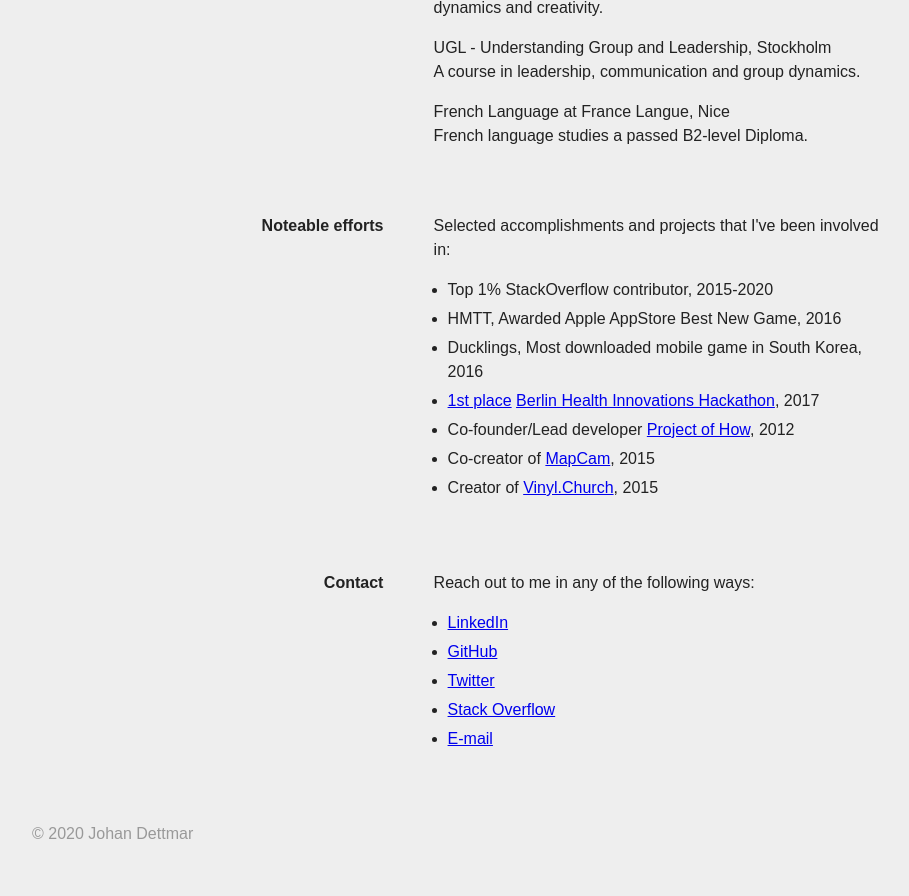
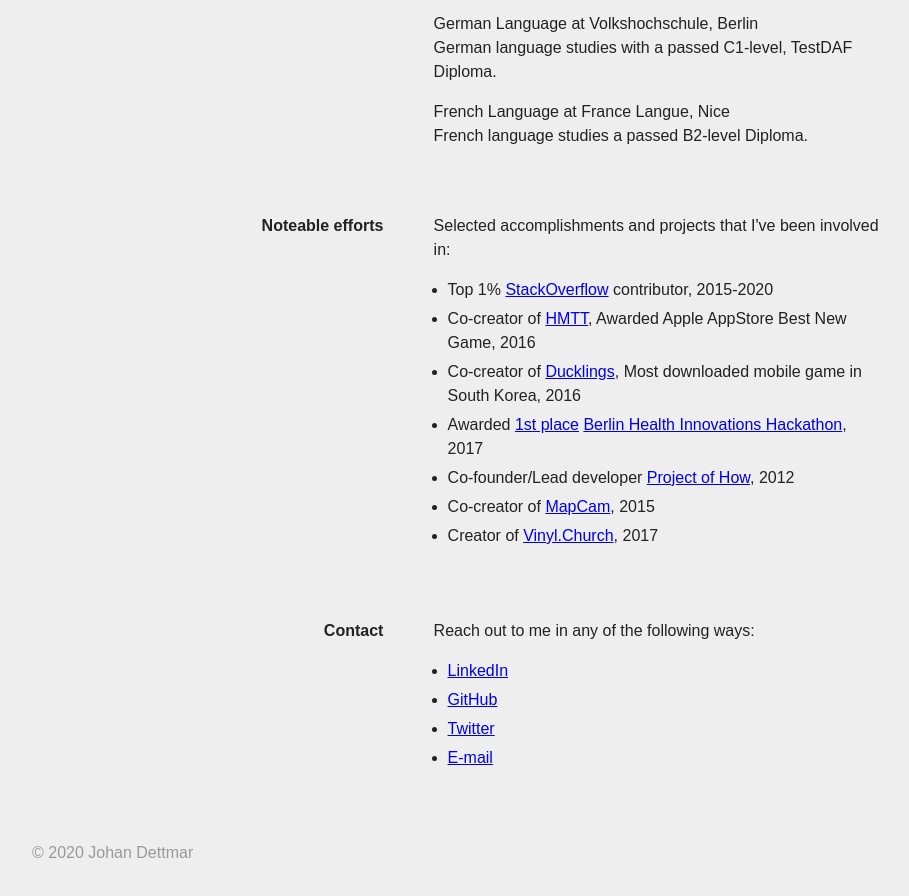
Before and after one commit to dettmar/dettmar.github.io, a plain HTML site: page index.html in a window 1280 px wide. Shown: the part 1026-1922 px from the top of the page, without its empty margins (106-1015 px from the left). Drawn offline with Linux system fonts and the light colour scheme; a web font is replaced by a local one.

Commit message:
Text updates

```diff
--- a/index.html
+++ b/index.html
@@ -94,20 +94,20 @@
 			}
 
 			header {
-				/* background: tomato; */
 				margin: 50px 0;
 				font-weight: 600;
-				/* text-align: center; */
 			}
 
 			section {
 				margin-bottom: 30px;
 			}
-			aside {
+			h2 {
 				float: left;
 				width: 35%;
 				text-align: right;
 				font-weight: 600;
+				font-size: inherit;
+				margin: inherit;
 			}
 			article {
 				float: left;
@@ -120,8 +120,6 @@
 			}
 			strong {
 				font-weight: 500;
-				/* font-style: italic; */
-				/* text-decoration: underline; */
 			}
 			ul {
 				padding-left: 14px;
@@ -136,9 +134,8 @@
 			@media all and (min-width: 600px) {
 
 			}
-
 			@media all and (max-width: 800px) {
-				aside {
+				h2 {
 					width: 100%;
 					text-align: left;
 					padding-bottom: 10px;
@@ -163,13 +160,13 @@
 				<a href="https://dettmar.se">~/dettmar.se</a>
 			</header>
 			<section>
-				<aside>Introduction</aside>
+				<h2>Introduction</h2>
 				<article>
 					<p>I'm a data scientist based in Berlin, Germany with a background in physics and before that, games and web development. I currently work at <a href="https://dida.do" target="_blank" rel="noreferrer">dida</a> as a machine learning scientist.</p>
 				</article>
 			</section>
 			<section>
-				<aside>Work experience</aside>
+				<h2>Work experience</h2>
 				<article>
 					<strong>dida Datenschmiede GmbH, Berlin</strong>
 					<p>Machine Learning Scientist, 2019-.</p>
@@ -186,45 +183,44 @@
 				</article>
 			</section>
 			<section>
-				<aside>Education</aside>
+				<h2>Education</h2>
 				<article>
 					<strong>Physics B.Sc. at Technische Universität, Berlin</strong>
 					<p>A Bachelor of Science degree in Physics with minor subjects such as: Machine Learning I & II, Python for Machine Learning, Deep Neural Networks, Computer oriented Mathematics I & II, Stochastics for computer scientists, etc.</p>
-					<strong>German Language at Volkshochschule, Berlin</strong>
-					<p>German language studies with a passed C1-level, TestDAF Diploma.</p>
 					<strong>Digital Media at Hyper Island, Stockholm</strong>
 					<p>A Diploma in Digital Media from Hyper Island, with a focus on design, technology, strategy and entrepreneurship, group dynamics and creativity.</p>
 					<strong>UGL - Understanding Group and Leadership, Stockholm</strong>
 					<p>A course in leadership, communication and group dynamics.</p>
+					<strong>German Language at Volkshochschule, Berlin</strong>
+					<p>German language studies with a passed C1-level, TestDAF Diploma.</p>
 					<strong>French Language at France Langue, Nice</strong>
 					<p>French language studies a passed B2-level Diploma.</p>
 				</article>
 			</section>
 			<section>
-				<aside>Noteable efforts</aside>
+				<h2>Noteable efforts</h2>
 				<article>
 					Selected accomplishments and projects that I've been involved in:
 					<ul>
-						<li>Top 1% StackOverflow contributor, 2015-2020</li>
-						<li>HMTT, Awarded Apple AppStore Best New Game, 2016</li>
-						<li>Ducklings, Most downloaded mobile game in South Korea, 2016</li>
-						<li><a href="https://healthhackathon17-berlin.sparkboard.com/project/5a21ccd19c7a9b0400384394" target="_blanket">1st place</a> <a href="https://hacking-health.org/berlin-old/bhi-hackathon2017/" target="_blank" rel="noreferrer">Berlin Health Innovations Hackathon</a>, 2017</li>
+						<li>Top 1% <a href="http://stackoverflow.com/users/704371/johan-dettmar" target="_blank" rel="noreferrer">StackOverflow</a> contributor, 2015-2020</li>
+						<li>Co-creator of <a href="http://heavymetaltennis.com/" target="_blank" rel="noreferrer">HMTT</a>, Awarded Apple AppStore Best New Game, 2016</li>
+						<li>Co-creator of <a href="http://ducklingsgame.com/" target="_blank" rel="noreferrer">Ducklings</a>, Most downloaded mobile game in South Korea, 2016</li>
+						<li>Awarded <a href="https://healthhackathon17-berlin.sparkboard.com/project/5a21ccd19c7a9b0400384394" target="_blanket">1st place</a> <a href="https://hacking-health.org/berlin-old/bhi-hackathon2017/" target="_blank" rel="noreferrer">Berlin Health Innovations Hackathon</a>, 2017</li>
 						<li>Co-founder/Lead developer <a href="http://projectofhow.com" target="_blank" rel="noreferrer">Project of How</a>, 2012</li>
 						<li>Co-creator of <a href="https://mapc.am" target="_blank" rel="noreferrer">MapCam</a>, 2015</li>
-						<li>Creator of <a href="https://vinyl.church" target="_blank" rel="noreferrer">Vinyl.Church</a>, 2015</li>
+						<li>Creator of <a href="https://vinyl.church" target="_blank" rel="noreferrer">Vinyl.Church</a>, 2017</li>
 					</ul>
 				</article>
 			</section>
 
 			<section>
-				<aside>Contact</aside>
+				<h2>Contact</h2>
 				<article>
 					<p>Reach out to me in any of the following ways:</p>
 					<ul>
 						<li><a href="https://www.linkedin.com/pub/johan-dettmar/31/412/283" target="_blank" rel="noreferrer">LinkedIn</a></li>
 						<li><a href="https://github.com/dettmar/" target="_blank" rel="noreferrer">GitHub</a></li>
 						<li><a href="https://twitter.com/interwebsDaily" target="_blank" rel="noreferrer">Twitter</a></li>
-						<li><a href="http://stackoverflow.com/users/704371/johan-dettmar" target="_blank" rel="noreferrer">Stack Overflow</a></li>
 						<li><a href="#" target="_blank" rel="noreferrer" class="email">E-mail</a></li>
 					</ul>
 				</article>
```
